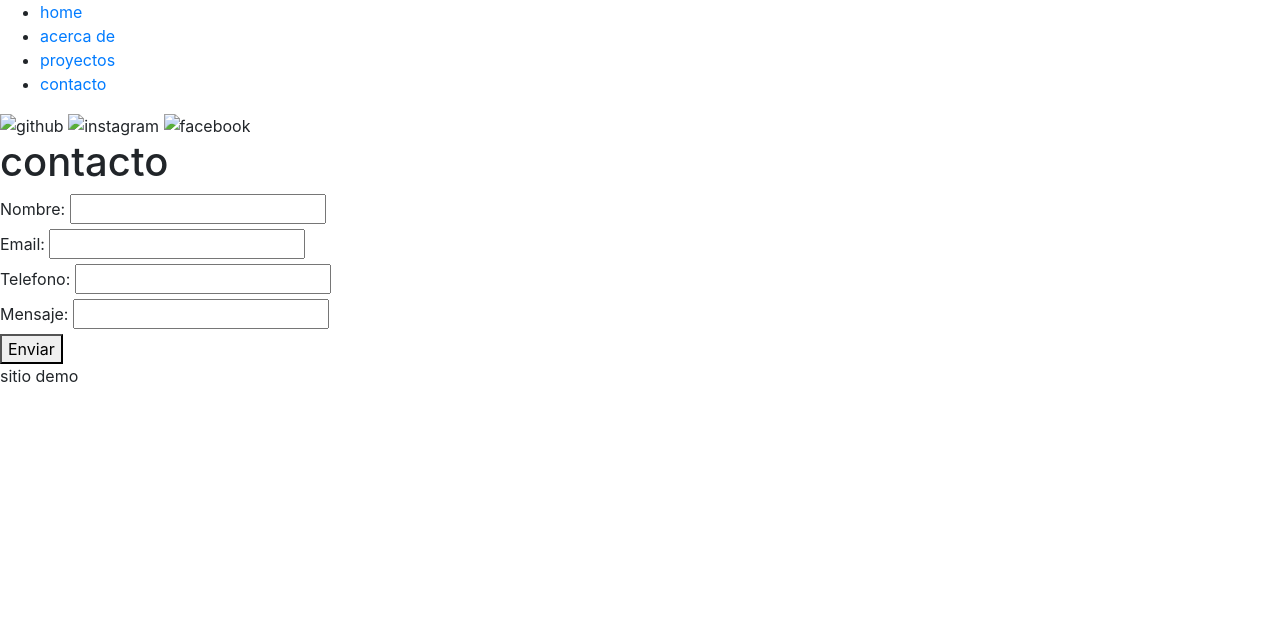
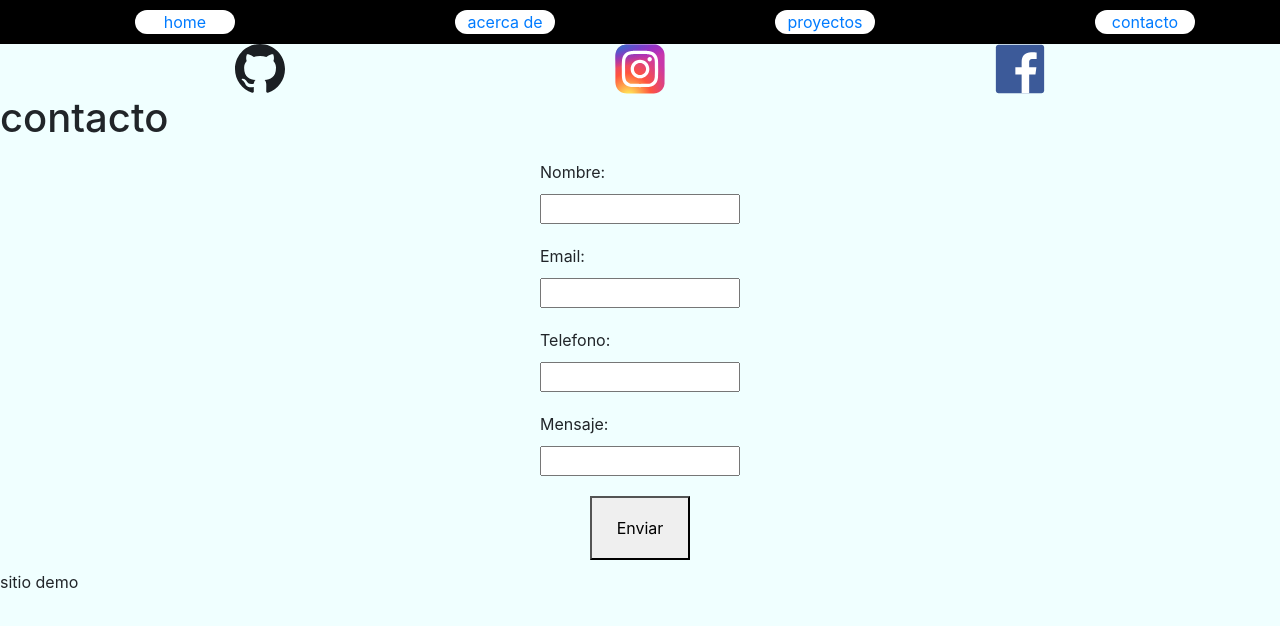
Before and after one commit to arielnt1993/arielnt1993.github.io, a plain HTML site: page contacto/index.html in a window 1280 px wide. Drawn offline with nearby package versions, Linux system fonts and the light colour scheme.

Commit message:
initial commit

```diff
--- a/contacto/index.html
+++ b/contacto/index.html
@@ -29,20 +29,39 @@
       integrity="sha384-B4gt1jrGC7Jh4AgTPSdUtOBvfO8shuf57BaghqFfPlYxofvL8/KUEfYiJOMMV+rV"
       crossorigin="anonymous"
     ></script>
+    <link rel="stylesheet" href="../src/styles/styles.css" />
+    <style>
+      body {
+        background-color: azure;
+      }
+    </style>
+    <script>
+      $(window).ready(function () {
+        alert("este formulario es funcional, por favor sea ubicado");
+      });
+    </script>
   </head>
   <body>
     <header>
       <nav>
         <ul>
-            <li><a href="/">home</a></li>
-            <li><a href="/acerca-de/">acerca de</a></li>
-            <li><a href="/proyectos/">proyectos</a></li>
-            <li><a href="/contacto/">contacto</a></li>
-          </ul>
-        <div>
-            <img src="" alt="github">
-            <img src="" alt="instagram">
-            <img src="" alt="facebook">
+          <a href="/"><li>home</li></a>
+          <a href="/acerca-de/"><li>acerca de</li></a>
+          <a href="/proyectos/"><li>proyectos</li></a>
+          <a href="/contacto/"><li>contacto</li></a>
+        </ul>
+        <div class="container">
+          <div class="row" id="socialIcons">
+            <div class="col-sm">
+              <a><img src="../src/images/Octicons-mark-github.svg" alt="github" /></a>
+            </div>
+            <div class="col-sm">
+              <a><img src="../src/images/Instagram_logo_2016.svg" alt="instagram" /></a>
+            </div>
+            <div class="col-sm">
+              <a><img src="../src/images/F_icon.svg" alt="facebook" /></a>
+            </div>
+          </div>
         </div>
       </nav>
     </header>
@@ -51,19 +70,19 @@
       <form action="https://getform.io/f/97727371-d58f-46ef-a827-dab4209b654a" method="POST">
         <div>
           <label>Nombre:</label>
-          <input type="text" name="nombre" required/>
+          <input type="text" name="nombre" required />
         </div>
         <div>
           <label>Email:</label>
-          <input type="email" name="email" required/>
+          <input type="email" name="email" required />
         </div>
         <div>
           <label>Telefono:</label>
-          <input type="tel" name="telefono"/>
+          <input type="tel" name="telefono" />
         </div>
         <div>
           <label>Mensaje: </label>
-          <input type="text" name="mensaje" required>
+          <input type="text" name="mensaje" required />
         </div>
         <button type="submit">Enviar</button>
       </form>
--- /dev/null
+++ b/src/styles/styles.css
@@ -0,0 +1,62 @@
+a{
+    text-decoration:none;
+}
+#socialIcons img{
+    width: 50px;
+}
+
+#socialIcons div{
+    text-align: center;
+}
+
+nav{
+    text-align: center;
+}
+ul{
+    margin: 0;
+    padding: 10px 0;
+    display: grid;
+    grid-template-columns: repeat(4, 1fr);
+    background-color: black;
+}
+
+ul li{
+
+    border-radius: 40px;
+    width: 100px;
+    background-color: white;
+    list-style: none;
+    margin: 0 auto;
+    transition: background-color 0.5s;
+}
+ul a{
+    width: 50px;
+    margin: 0 auto;;
+}
+li:hover{
+    background-color: dimgray;
+
+}
+a:hover{
+    text-decoration: none;
+}
+form{
+    display: grid;
+    grid-template-rows: repeat(5,1fr);
+
+}
+
+form div{
+    display: grid;
+}
+form label, form input{
+    width: 200px;
+    margin: 10px auto;
+}
+form label{
+    margin-bottom: 0;
+}
+button{
+    width: 100px;
+    margin: 10px auto;
+}
```
Also changed, not shown: acerca-de/index.html (+22 -8 lines), index.html (+23 -9 lines), proyectos/index.html (+27 -8 lines), src/images/F_icon.svg (added), src/images/Instagram_logo_2016.svg (added), src/images/Octicons-mark-github.svg (added).
